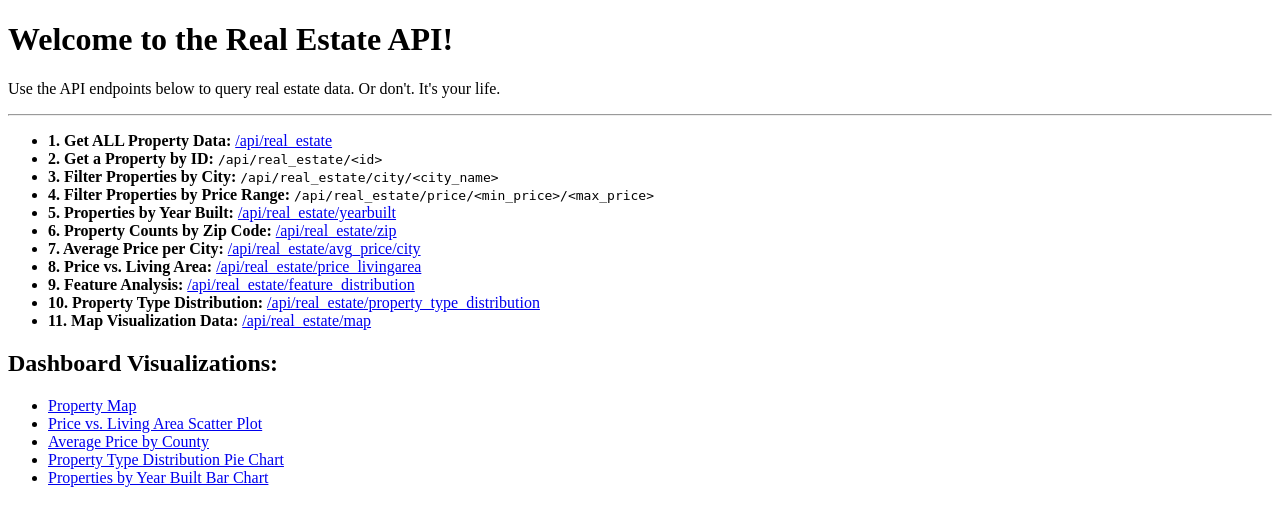
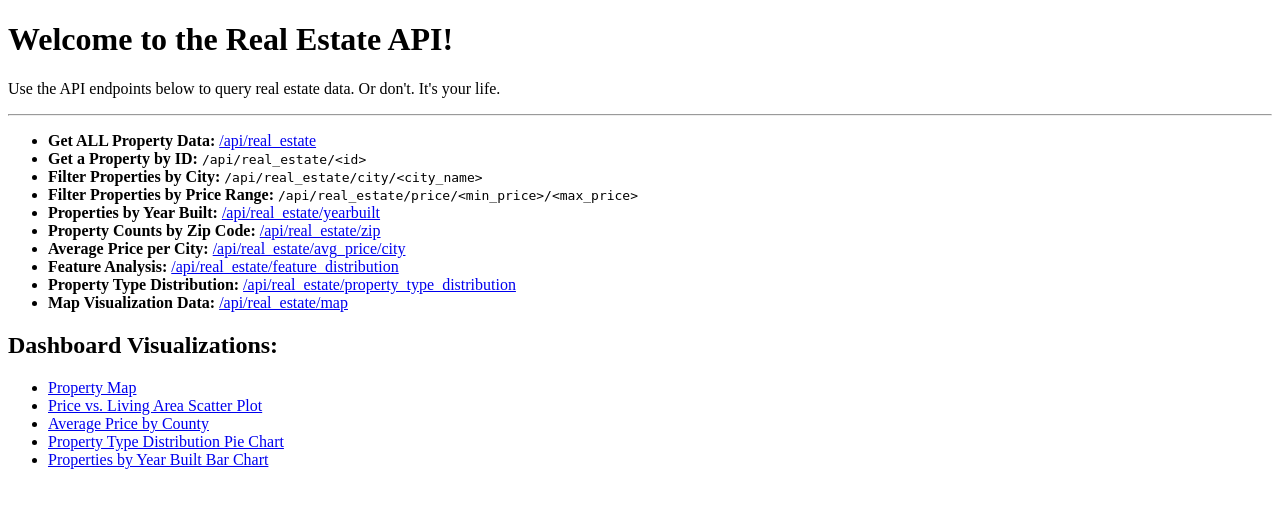
Before and after one commit to silvertimmy26/project3-group8, a Flask app: page / in a window 1280 px wide. Shown: the top 526 px of the page. Run offline with Flask 3, Linux system fonts and the light colour scheme; parts of the project's set-up code (start-up, migrations or seed data) failed here and were passed over.

Commit message:
More visualization work

```diff
--- a/app.py
+++ b/app.py
@@ -35,7 +35,7 @@ def index():
     return render_template('index.html')
 
 # ORM API routes
-# Route 1: Get all property data (THIS IS SLOW! AVOID USING THIS IF POSSIBLE IT'S JUST FOR TESTING)
+# Get all property data (THIS IS SLOW! AVOID USING THIS IF POSSIBLE IT'S JUST FOR TESTING)
 @app.route("/api/real_estate")
 def get_all_properties():
     session = Session(engine)
@@ -72,7 +72,7 @@ def get_all_properties():
 
     return jsonify(properties)
 
-# Route 2: Get a property by ID
+# Get a property by ID
 @app.route("/api/real_estate/<id>")
 def get_property_by_id(id):
     session = Session(engine)
@@ -108,7 +108,7 @@ def get_property_by_id(id):
     else:
         return jsonify({"error": f"Property with ID {id} not found."}), 404
 
-# Route 3: Filter properties by city
+# Filter properties by city
 @app.route("/api/real_estate/city/<city_name>")
 def filter_properties_by_city(city_name):
     session = Session(engine)
@@ -145,7 +145,7 @@ def filter_properties_by_city(city_name):
 
     return jsonify(properties)
 
-# Route 4: Filter properties by price range
+# Filter properties by price range
 @app.route("/api/real_estate/price/<min_price>/<max_price>")
 def filter_properties_by_price(min_price, max_price):
     session = Session(engine)
@@ -182,7 +182,7 @@ def filter_properties_by_price(min_price, max_price):
 
     return jsonify(properties)
 
-# Route 5: Properties by year built
+# Properties by year built
 @app.route("/api/real_estate/yearbuilt")
 def yearbuilt_distribution():
     query = "SELECT yearBuilt, COUNT(*) AS propertyCount FROM real_estate GROUP BY yearBuilt"
@@ -190,14 +190,14 @@ def yearbuilt_distribution():
     return jsonify(results)
 
 # Raw SQL API routes
-# Route 6: Property counts by zip code
+# Property counts by zip code
 @app.route("/api/real_estate/zip")
 def zip_distribution():
     query = "SELECT zipcode, COUNT(*) AS propertyCount FROM real_estate GROUP BY zipcode"
     results = execute_query(query)
     return jsonify(results)
 
-# Route 7: Average price per county
+# Average price per county
 @app.route("/api/real_estate/avg_price_county")
 def avg_price_by_county():
     query = """
@@ -209,22 +209,14 @@ def avg_price_by_county():
     results = execute_query(query)
     return jsonify(results)
 
-
-# Route 8: Price vs. living area
-@app.route("/api/real_estate/price_livingarea")
-def price_livingarea():
-    query = "SELECT price, livingArea FROM real_estate"
-    results = execute_query(query)
-    return jsonify(results)
-
-# Route 9: Feature analysis
+# Feature analysis
 @app.route("/api/real_estate/feature_distribution")
 def feature_distribution():
     query = "SELECT pool, spa, isNewConstruction, hasPetsAllowed, COUNT(*) AS propertyCount FROM real_estate GROUP BY pool, spa, isNewConstruction, hasPetsAllowed"
     results = execute_query(query)
     return jsonify(results)
 
-# Route 10: Property locations and some bonus info specifically for map visualization
+# Property locations and some bonus info specifically for map visualization
 @app.route("/api/real_estate/property_type_distribution")
 def property_type_distribution():
     query = """
@@ -235,7 +227,7 @@ def property_type_distribution():
     results = execute_query(query)
     return jsonify(results)
 
-# Route 11: Property locations and some bonus info specifically for map visualization
+# Property locations and some bonus info specifically for map visualization
 @app.route("/api/real_estate/map")
 def property_map():
     query = """
@@ -262,6 +254,7 @@ def property_map():
 def map():
     return render_template('map.html')
 
+# REWORK THIS to data table, needed for plotly dashboard
 @app.route('/scatter')
 def scatter():
     return render_template('scatter.html')
--- a/templates/choropleth_county.html
+++ b/templates/choropleth_county.html
@@ -7,7 +7,7 @@
     <style>
         #map {
             width: 100%;
-            height: 600px;
+            height: 800px;
         }
     </style>
 </head>
--- a/templates/index.html
+++ b/templates/index.html
@@ -9,17 +9,16 @@
     <p>Use the API endpoints below to query real estate data. Or don't. It's your life.</p>
     <hr>
     <ul>
-        <li><b>1. Get ALL Property Data:</b> <a href="/api/real_estate">/api/real_estate</a></li>
-        <li><b>2. Get a Property by ID:</b> <code>/api/real_estate/&lt;id&gt;</code></li>
-        <li><b>3. Filter Properties by City:</b> <code>/api/real_estate/city/&lt;city_name&gt;</code></li>
-        <li><b>4. Filter Properties by Price Range:</b> <code>/api/real_estate/price/&lt;min_price&gt;/&lt;max_price&gt;</code></li>
-        <li><b>5. Properties by Year Built:</b> <a href="/api/real_estate/yearbuilt">/api/real_estate/yearbuilt</a></li>
-        <li><b>6. Property Counts by Zip Code:</b> <a href="/api/real_estate/zip">/api/real_estate/zip</a></li>
-        <li><b>7. Average Price per City:</b> <a href="/api/real_estate/avg_price_county">/api/real_estate/avg_price/city</a></li>
-        <li><b>8. Price vs. Living Area:</b> <a href="/api/real_estate/price_livingarea">/api/real_estate/price_livingarea</a></li>
-        <li><b>9. Feature Analysis:</b> <a href="/api/real_estate/feature_distribution">/api/real_estate/feature_distribution</a></li>
-        <li><b>10. Property Type Distribution:</b> <a href="/api/real_estate/property_type_distribution">/api/real_estate/property_type_distribution</a></li>
-        <li><b>11. Map Visualization Data:</b> <a href="/api/real_estate/map">/api/real_estate/map</a></li>
+        <li><b>Get ALL Property Data:</b> <a href="/api/real_estate">/api/real_estate</a></li>
+        <li><b>Get a Property by ID:</b> <code>/api/real_estate/&lt;id&gt;</code></li>
+        <li><b>Filter Properties by City:</b> <code>/api/real_estate/city/&lt;city_name&gt;</code></li>
+        <li><b>Filter Properties by Price Range:</b> <code>/api/real_estate/price/&lt;min_price&gt;/&lt;max_price&gt;</code></li>
+        <li><b>Properties by Year Built:</b> <a href="/api/real_estate/yearbuilt">/api/real_estate/yearbuilt</a></li>
+        <li><b>Property Counts by Zip Code:</b> <a href="/api/real_estate/zip">/api/real_estate/zip</a></li>
+        <li><b>Average Price per City:</b> <a href="/api/real_estate/avg_price_county">/api/real_estate/avg_price/city</a></li>
+        <li><b>Feature Analysis:</b> <a href="/api/real_estate/feature_distribution">/api/real_estate/feature_distribution</a></li>
+        <li><b>Property Type Distribution:</b> <a href="/api/real_estate/property_type_distribution">/api/real_estate/property_type_distribution</a></li>
+        <li><b>Map Visualization Data:</b> <a href="/api/real_estate/map">/api/real_estate/map</a></li>
     </ul>
 
     <h2>Dashboard Visualizations:</h2>
--- a/templates/property_type_distribution.html
+++ b/templates/property_type_distribution.html
@@ -7,7 +7,7 @@
     <style>
         #chart {
             width: 100%;
-            height: 500px;
+            height: 800px;
         }
     </style>
 </head>
```
Also changed, not shown: templates/year_built.html (+62 -0 lines).
